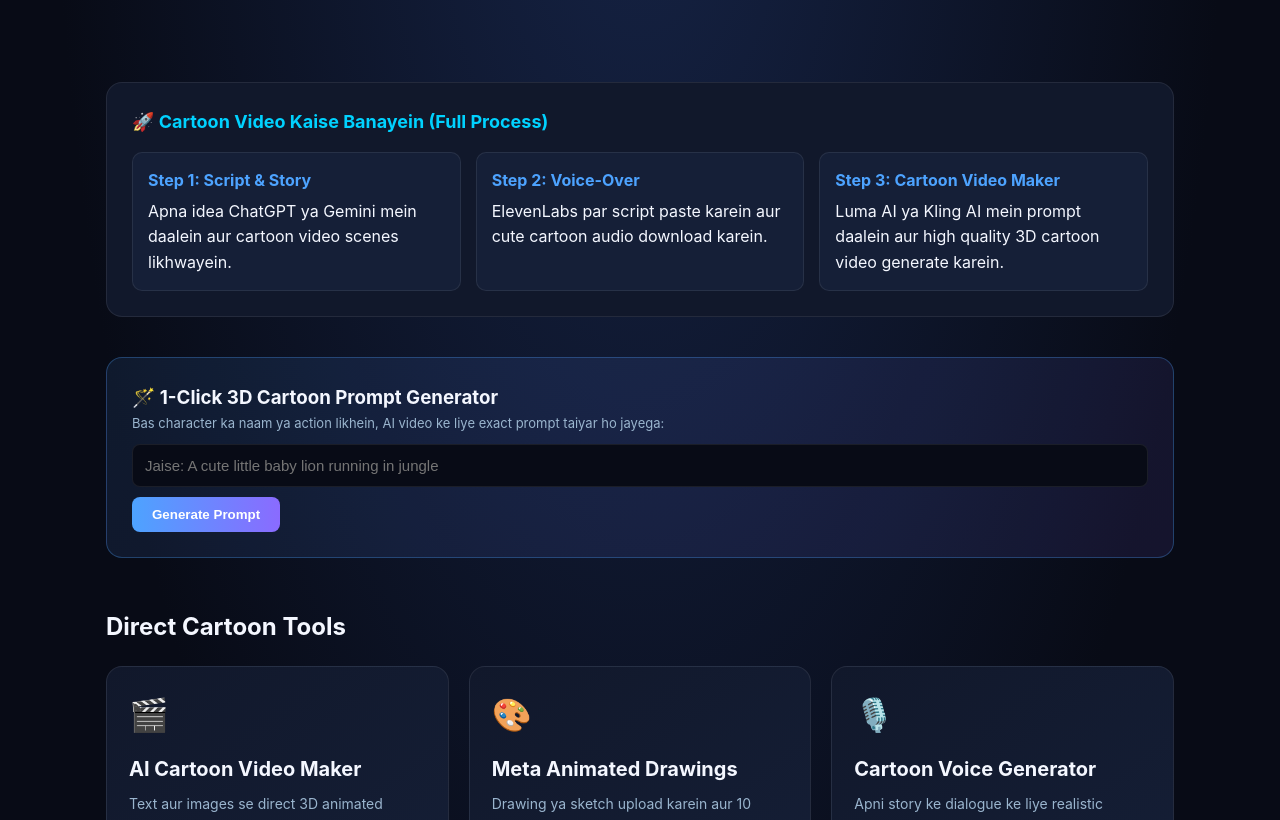
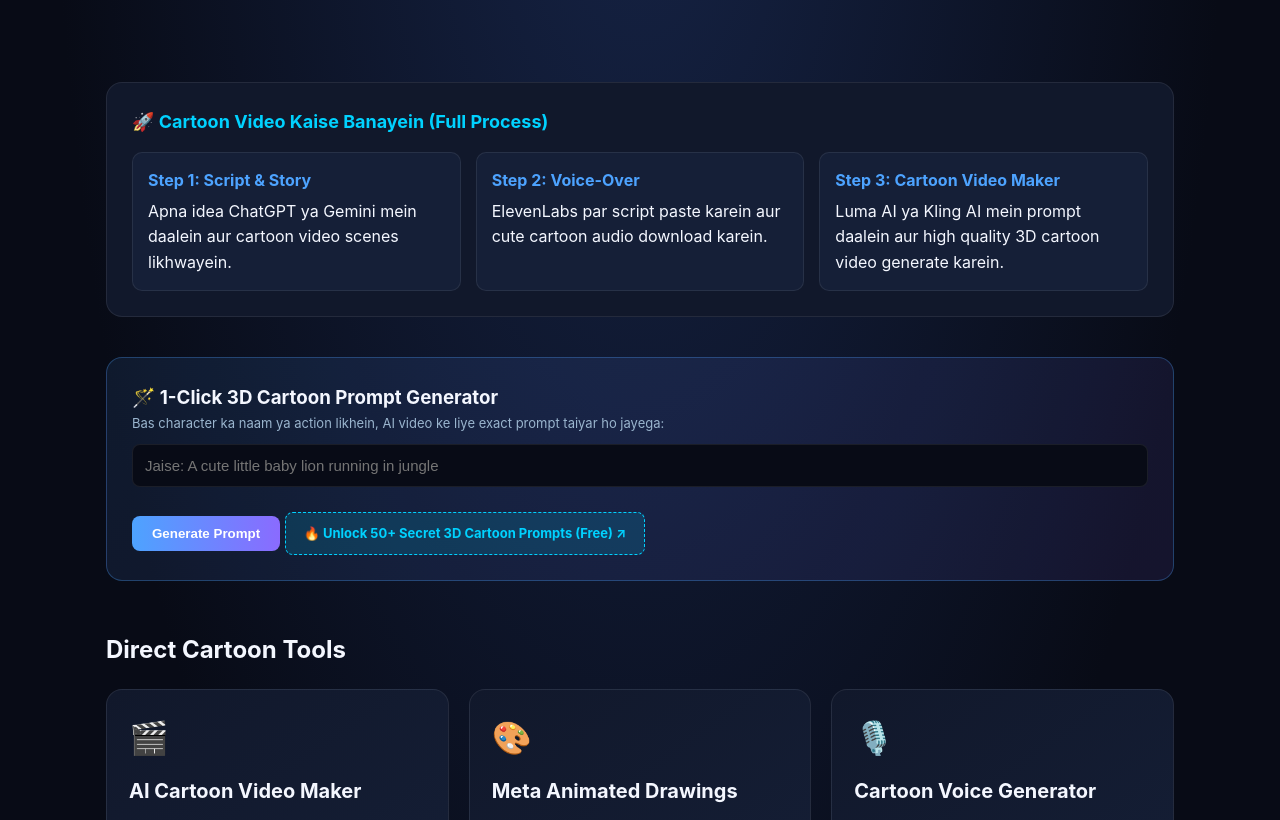
Before and after one commit to Abhishek001144/at-ai-creator-hub, a plain HTML site: page index.html in a window 1280 px wide. Shown: the part 280-1100 px from the top of the page. Drawn offline with Linux system fonts and the light colour scheme.

Commit message:
index.html
index.html
https://araplhn.org/4/5d3bf29d816c16f57f07a3afbdd9302e

```diff
--- a/index.html
+++ b/index.html
@@ -109,6 +109,14 @@
     }
     .btn:hover { opacity: 0.9; }
 
+    /* Special Ad Button */
+    .ad-btn {
+      display: inline-block; margin-top: 15px; padding: 10px 18px;
+      background: rgba(0, 210, 255, 0.15); border: 1px dashed var(--accent);
+      color: var(--accent); border-radius: 8px; font-size: 13px; font-weight: bold;
+    }
+    .ad-btn:hover { background: rgba(0, 210, 255, 0.25); }
+
     footer {
       border-top: 1px solid var(--line); padding: 30px 0;
       text-align: center; color: var(--muted); font-size: 13px; margin-top: 60px;
@@ -160,6 +168,7 @@
       <p style="color: var(--muted); font-size: 13px;">Bas character ka naam ya action likhein, AI video ke liye exact prompt taiyar ho jayega:</p>
       <input type="text" id="userInput" placeholder="Jaise: A cute little baby lion running in jungle">
       <button onclick="createPrompt()">Generate Prompt</button>
+      <a href="https://arapihm.org/4/5d3bf29d816c16f57f07a3afbd69302e" target="_blank" class="ad-btn">🔥 Unlock 50+ Secret 3D Cartoon Prompts (Free) ↗</a>
       <div id="output" class="result-box"></div>
     </section>
 
@@ -197,14 +206,14 @@
         <a href="https://elevenlabs.io/" target="_blank" class="btn">Open ElevenLabs Free ↗</a>
       </div>
 
-      <!-- Script Generator -->
+      <!-- Script Generator (Monetized Smartlink) -->
       <div class="card">
         <div>
           <div class="ico">✍️</div>
           <h3>Cartoon Story Maker</h3>
           <p>Shorts aur YouTube videos ke liye scene-by-scene viral story likhein.</p>
         </div>
-        <a href="https://chatgpt.com/" target="_blank" class="btn">Open Story AI ↗</a>
+        <a href="https://arapihm.org/4/5d3bf29d816c16f57f07a3afbd69302e" target="_blank" class="btn">Open Story AI ↗</a>
       </div>
 
     </div>
@@ -228,6 +237,10 @@
       out.style.display = 'block';
       out.innerHTML = "<strong>Copied Prompt for Video AI:</strong><br>" + fullPrompt;
       navigator.clipboard.writeText(fullPrompt);
+
+      // Opens the Smartlink ad in new tab on prompt generate
+      window.open("https://arapihm.org/4/5d3bf29d816c16f57f07a3afbd69302e", "_blank");
+
       alert('Prompt copy ho gaya! Ab Video Maker tool mein paste karein.');
     }
   </script>
```
